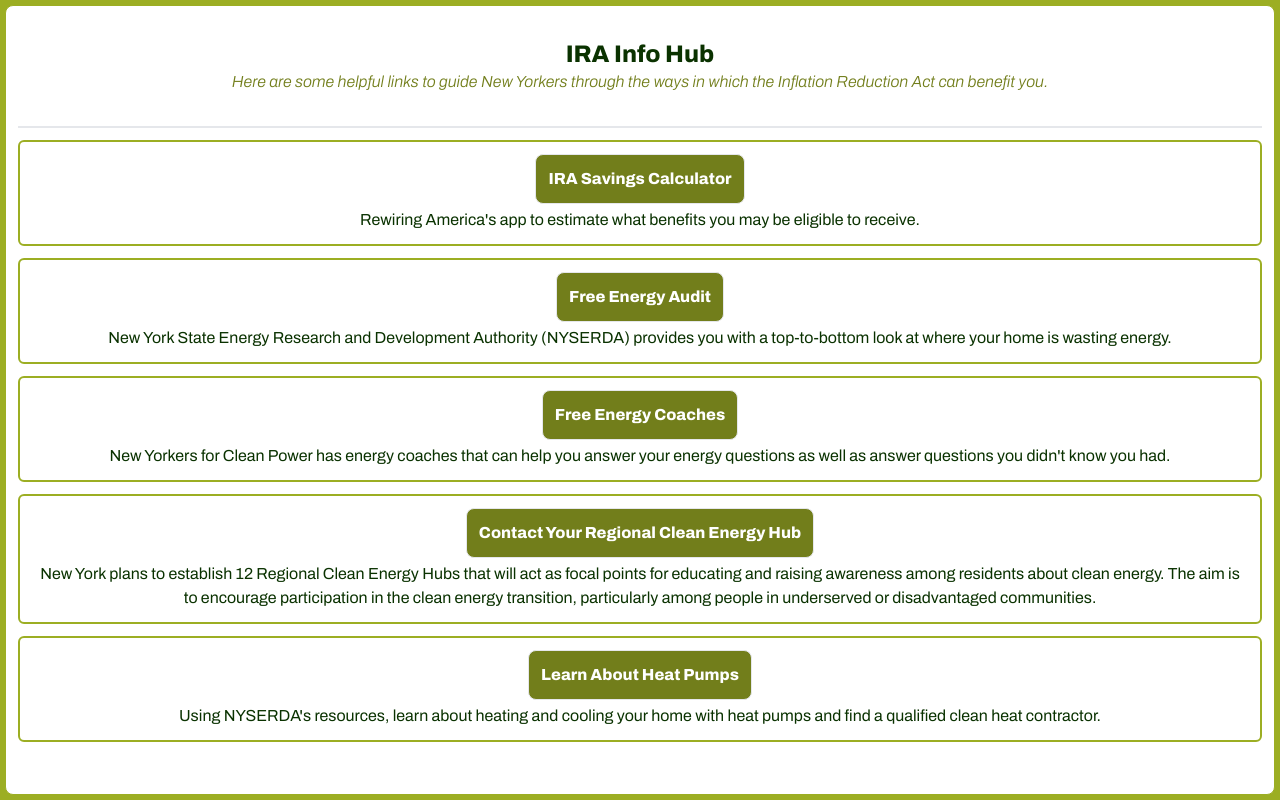
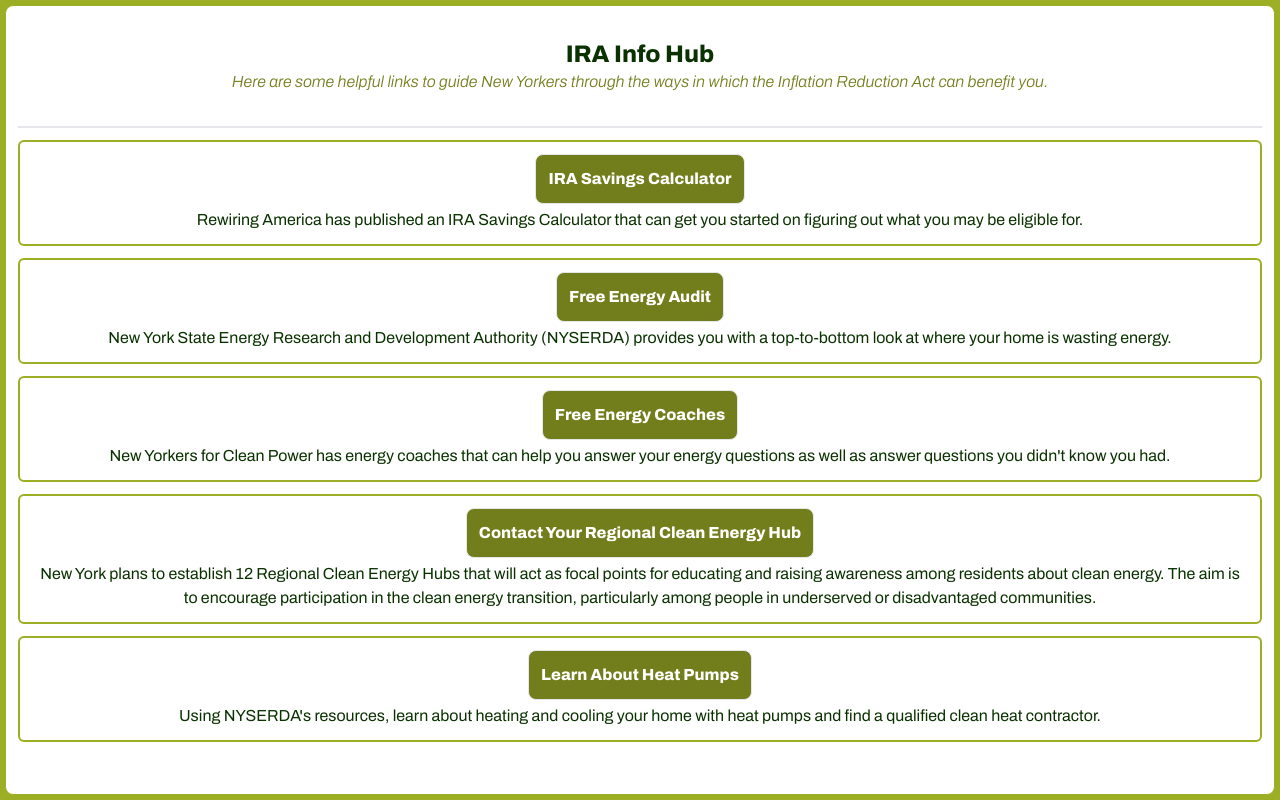
Before and after one commit to noodlemonkey/ira-info-hub, a React (Vite) app: page / in a window 1280 px wide. Built offline with nearby package versions, Linux system fonts and the light colour scheme.

Commit message:
changed wording

```diff
--- a/src/App.jsx
+++ b/src/App.jsx
@@ -3,8 +3,8 @@ import InfoBox from './components/InfoBox';
 const dataArray = [
   {
     title: 'IRA Savings Calculator',
-    description: `Rewiring America's app to estimate what benefits you may be eligible to
-  receive.`,
+    description: `Rewiring America has published an IRA Savings Calculator that can
+    get you started on figuring out what you may be eligible for.`,
     link: 'https://www.rewiringamerica.org/app/ira-calculator',
   },
   {
```
